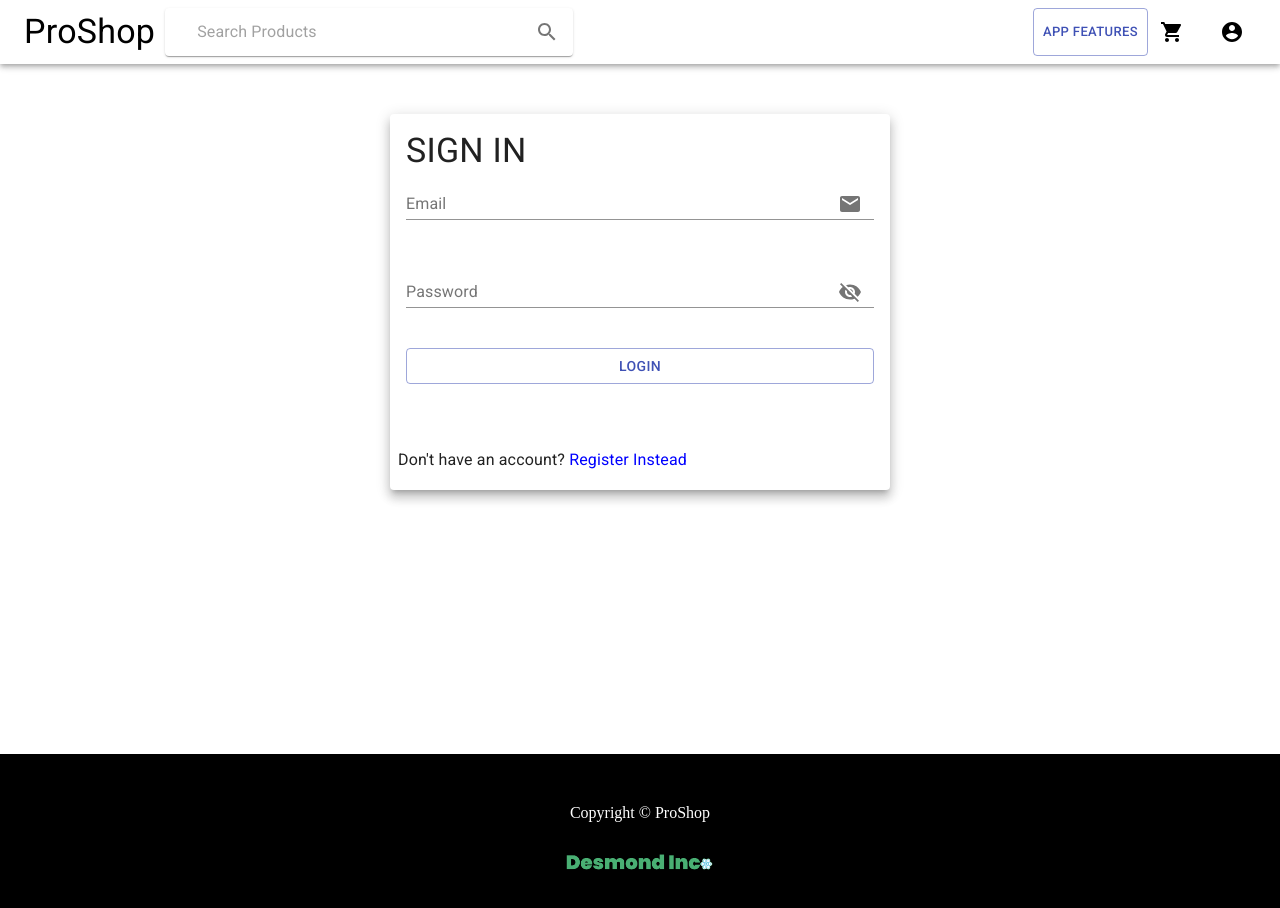
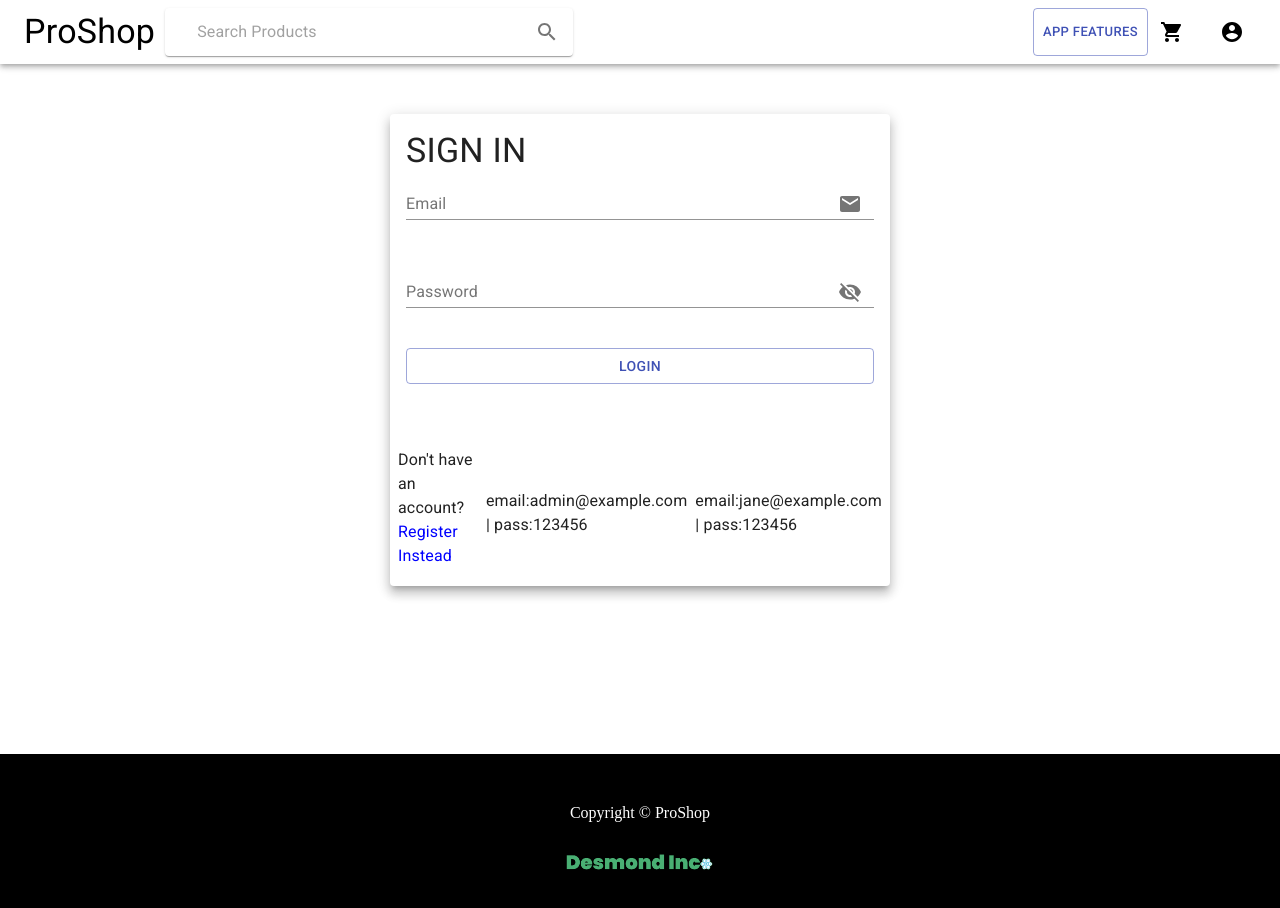
Before and after one commit to obendesmond/proshopapp, a React (Create React App) app in the folder frontend/: page /login in a window 1280 px wide. Shown: the top 908 px of the page. Built offline with nearby package versions, Linux system fonts and the light colour scheme.

Commit message:
edit loginscreen

```diff
--- a/frontend/src/screens/LoginScreen.js
+++ b/frontend/src/screens/LoginScreen.js
@@ -97,6 +97,8 @@ const LoginScreen = (props) => {
               Register Instead
             </span>
           </Typography>
+          <Typography>email:admin@example.com | pass:123456</Typography>
+          <Typography>email:jane@example.com | pass:123456</Typography>
         </CardActions>
       </Card>
     </Container>
```
